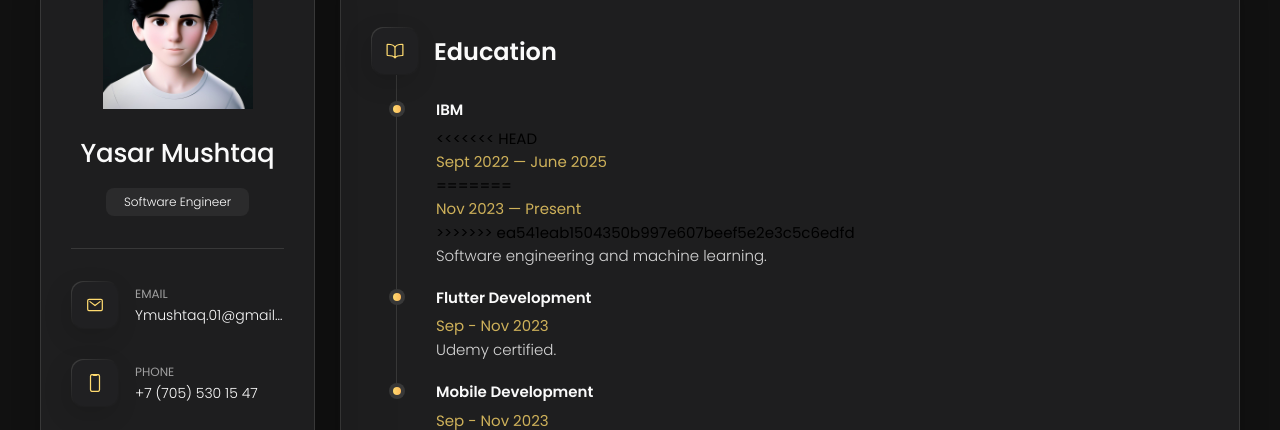
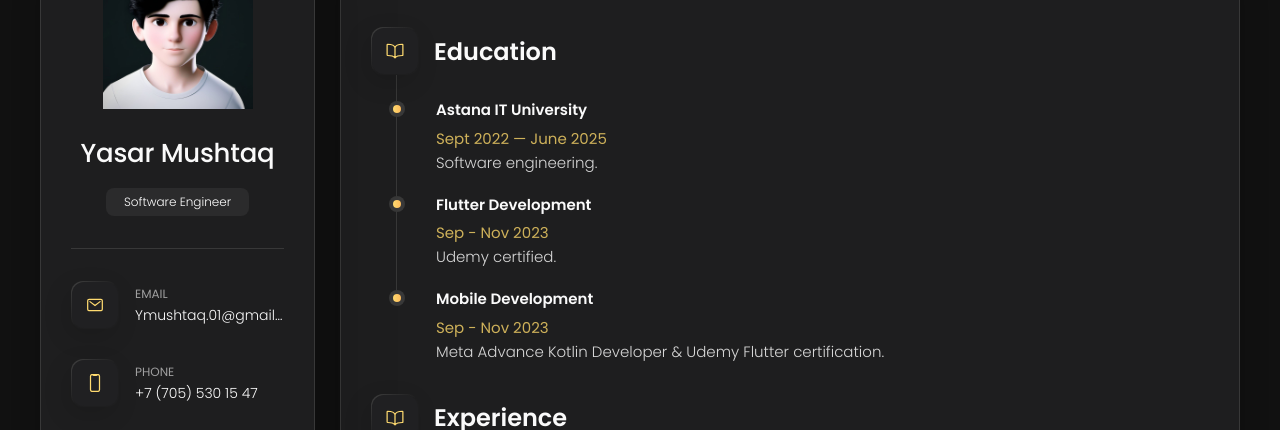
Before and after one commit to YasarMushtaq1/Portfolio, a plain HTML site: page index.html in a window 1280 px wide. Both pictures are taken after a click on the button "Resume". Shown: the part 162-592 px from the top of the page. Drawn offline with nearby package versions, Linux system fonts and the light colour scheme.

Commit message:
Update index.html

```diff
--- a/index.html
+++ b/index.html
@@ -350,16 +350,11 @@
 
             <li class="timeline-item">
 
-              <h4 class="h4 timeline-item-title">IBM </h4>
+              <h4 class="h4 timeline-item-title">Astana IT University </h4>
 
-<<<<<<< HEAD
               <span>Sept 2022 — June 2025</span>
-=======
-              <span>Nov 2023 — Present</span>
->>>>>>> ea541eab1504350b997e607beef5e2e3c5c6edfd
-
               <p class="timeline-text">
-               Software engineering and machine learning.
+               Software engineering.
               </p>
 
             </li>
```
